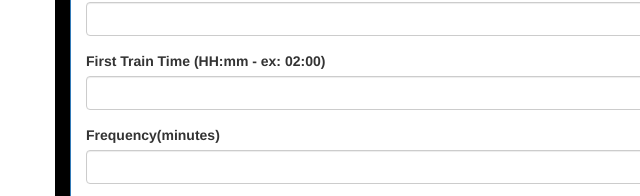
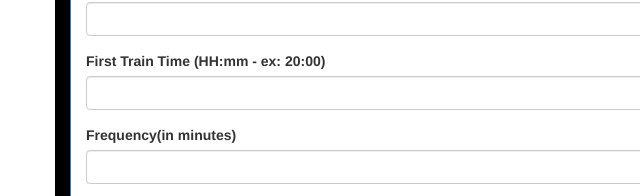
Before and after one commit to daygo27/Train-Scheduler, a plain HTML site: page index.html in a window 1280 px wide. Shown: the part 572-768 px from the top of the page, 0-640 px from the left. Drawn offline with nearby package versions, Linux system fonts and the light colour scheme; no server answers.

Commit message:
minor changes

```diff
--- a/index.html
+++ b/index.html
@@ -68,12 +68,12 @@
           </div>
 
           <div class="form-group">
-            <label for="">First Train Time (HH:mm - ex: 02:00)</label>
+            <label for="">First Train Time (HH:mm - ex: 20:00)</label>
             <input type="text" class="form-control" id="timeInput">
           </div>
 
           <div class="form-group">
-            <label for="">Frequency(minutes)</label>
+            <label for="">Frequency(in minutes)</label>
             <input type="text" class="form-control" id="frequencyInput">
           </div>
 
```
